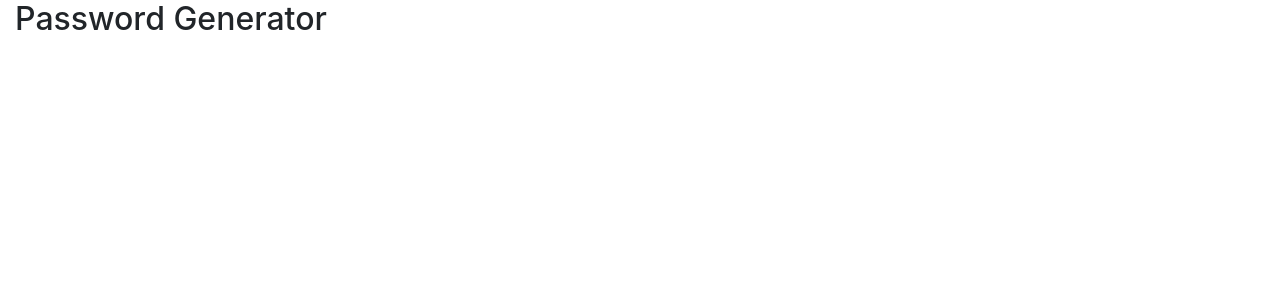
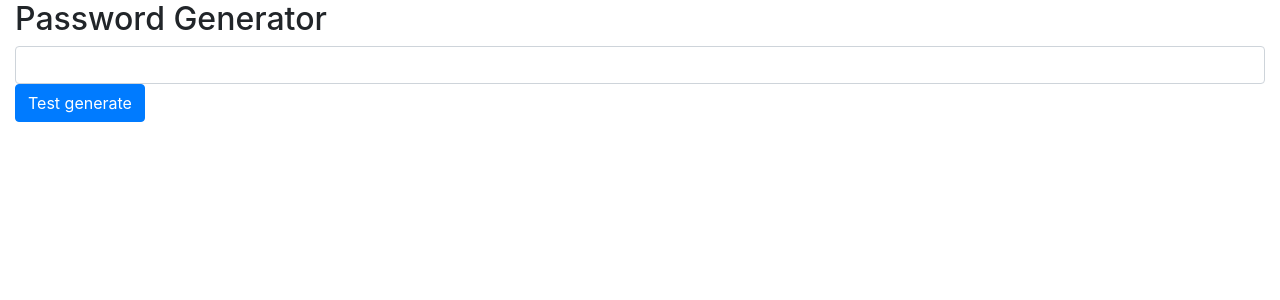
Before and after one commit to BazylPL/passwordGenerator, an Angular app: page / in a window 1280 px wide. Shown: the top 300 px of the page. Built offline with nearby package versions, Linux system fonts and the light colour scheme.

Commit message:
InputViewComponent, first successful subscription to passwordGeneratorService stream

```diff
--- a/src/app/app.component.html
+++ b/src/app/app.component.html
@@ -6,4 +6,10 @@
         </div>
     </div>
 
+    <div class="row">
+        <div class="col-sm-12">
+            <pg-input-view></pg-input-view>
+        </div>
+    </div>
+
 </div>
--- /dev/null
+++ b/src/app/password/component/input-view/input-view.component.html
@@ -0,0 +1,5 @@
+<div>
+    <input class="form-control inputView" #inputView/>
+</div>
+
+<div><button class="btn btn-primary" (click)="testGeneratePassword()">Test generate</button></div>
--- /dev/null
+++ b/src/app/password/component/input-view/input-view.component.ts
@@ -0,0 +1,35 @@
+import {Component, ElementRef, OnDestroy, OnInit, ViewChild} from '@angular/core';
+import {Observable, Subscription} from 'rxjs';
+import {Password} from '../../model/Password';
+import {PasswordGeneratorService} from '../../service/password-generator.service';
+
+@Component({
+    selector: 'pg-input-view',
+    templateUrl: './input-view.component.html',
+    styles: []
+})
+export class InputViewComponent implements OnInit, OnDestroy {
+
+    @ViewChild('inputView') inputViewRef: ElementRef;
+    passwordSubscription: Subscription;
+
+    constructor(private passwordGeneratorService: PasswordGeneratorService) {
+    }
+
+    ngOnInit(): void {
+        this.passwordSubscription = this.passwordGeneratorService.getCurrentPassword()
+            .subscribe((password: Password) => {
+                this.inputViewRef.nativeElement.value = password.plain;
+            });
+    }
+
+    ngOnDestroy(): void {
+        this.passwordSubscription.unsubscribe();
+    }
+
+    // test method
+    testGeneratePassword() {
+        this.passwordGeneratorService.generatePassword(true, true, true, true, 20);
+    }
+
+}
--- a/src/app/password/password.module.ts
+++ b/src/app/password/password.module.ts
@@ -1,12 +1,14 @@
 import {NgModule} from '@angular/core';
 import {CommonModule} from '@angular/common';
 import {PasswordGeneratorService} from './service/password-generator.service';
+import { InputViewComponent } from './component/input-view/input-view.component';
 
 @NgModule({
-    declarations: [],
+    declarations: [InputViewComponent],
     imports: [
         CommonModule
     ],
+    exports: [InputViewComponent],
     providers: [PasswordGeneratorService]
 })
 export class PasswordModule {
--- a/src/app/password/service/password-generator.service.ts
+++ b/src/app/password/service/password-generator.service.ts
@@ -1,5 +1,5 @@
 import {Injectable} from '@angular/core';
-import {BehaviorSubject} from 'rxjs';
+import {BehaviorSubject, Observable} from 'rxjs';
 import {Password} from '../model/Password';
 
 @Injectable({
@@ -14,9 +14,13 @@ export class PasswordGeneratorService {
 
     public generatePassword(lowercase: boolean, uppercase: boolean, numbers: boolean, symbols: boolean, chars: number): void {
 
-        const fakeString = Math.random().toString(36); // fake, to be changed
+        const fakeString = Math.random().toString(chars); // fake, to be changed
         const newPassword = new Password(fakeString);
 
         this._currentPassword$.next(newPassword);
     }
+
+    public getCurrentPassword(): Observable<Password> {
+        return this._currentPassword$.asObservable();
+    }
 }
```
